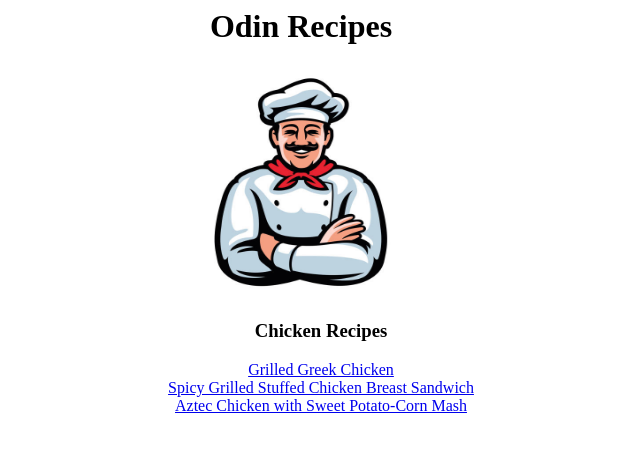
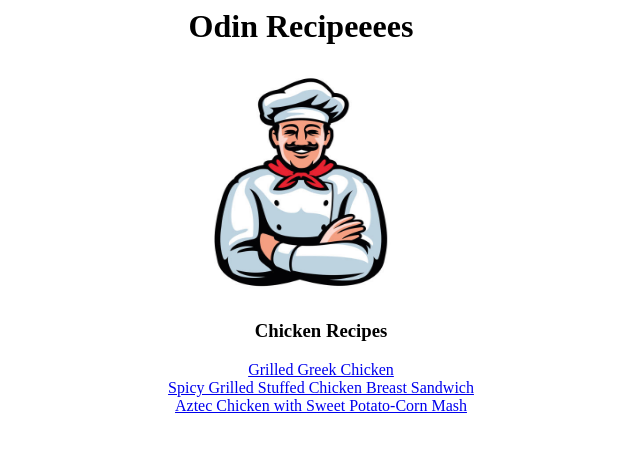
Before and after one commit to chaviduKW/odin-recipes, a plain HTML site: page index.html in a window 1280 px wide. Shown: the whole page, without its empty margins (339-979 px from the left). Drawn offline with Linux system fonts and the light colour scheme.

Commit message:
testing changes- change the index title

```diff
--- a/index.html
+++ b/index.html
@@ -9,7 +9,7 @@
 
 <body>
     <div style="text-align:center;">
-        <h1>Odin Recipes</h1>
+        <h1>Odin Recipeeees</h1>
         <img src="./images/main.jpg" alt="" style="width: 20%; height: 30%;">
         <ul style="list-style: none;">
             <li>
```
